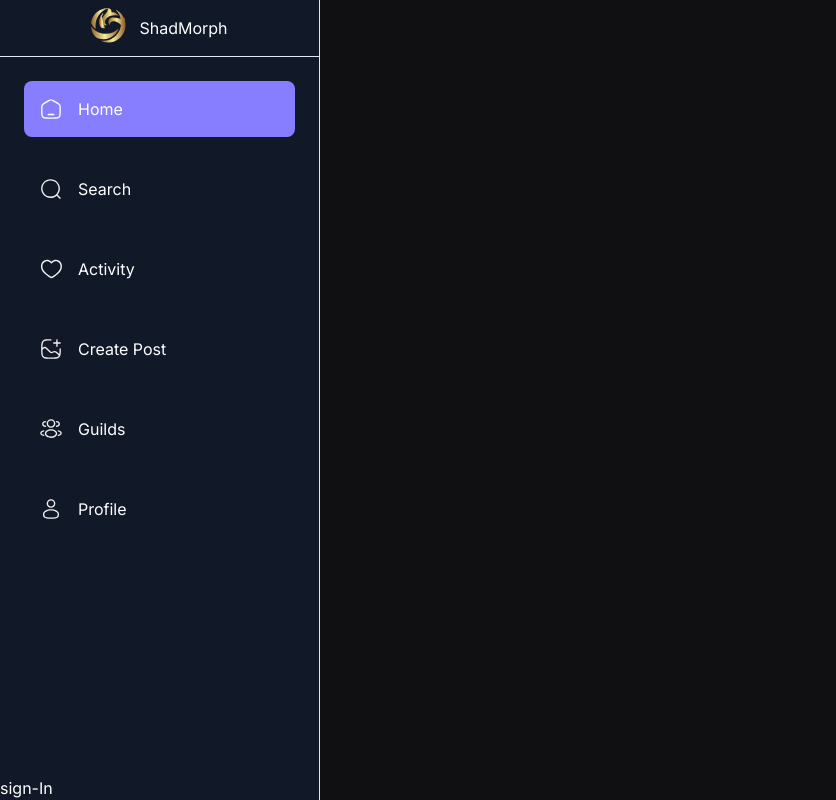
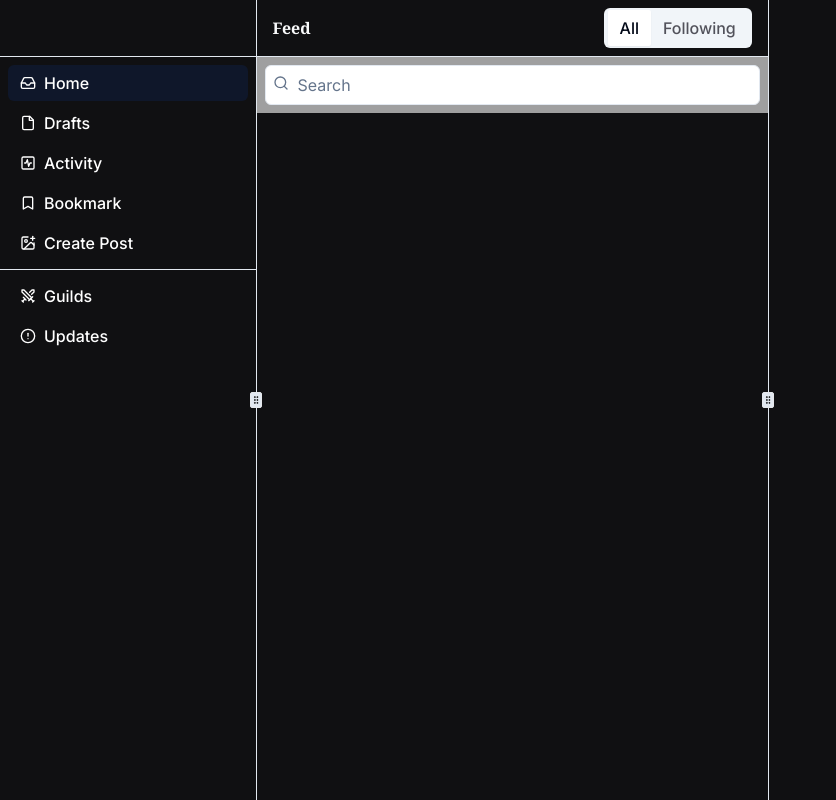
Before and after one commit to shadow-ryu/shadow-morph, a Next.js app: page / in a window 1280 px wide. Shown: the whole page, without its empty margins (0-836 px from the left). Built offline with nearby package versions, Linux system fonts and the light colour scheme; no server answers.

Commit message:
social media dashboard revamp and redesign part 1

```diff
--- a/app/(root)/layout.tsx
+++ b/app/(root)/layout.tsx
@@ -1,14 +1,10 @@
-import BottomNav from "@/components/common/BottomNav";
-import LeftSidebar from "@/components/common/LSideBar";
-import Navbar from "@/components/common/Navbar";
-import RightSidebar from "@/components/common/RSidebar";
+
 import Providers from "@/components/custom-ui/Provider";
 import { Toaster } from "@/components/ui/toaster";
 import { ClerkProvider } from "@clerk/nextjs";
 import { QueryClient, QueryClientProvider } from "@tanstack/react-query";
 import type { Metadata } from "next";
 import { Inter } from "next/font/google";
-import { headers } from "next/headers";
 import "../globals.css";
 
 const inter = Inter({ subsets: ["latin"] });
@@ -28,21 +24,11 @@ export default function RootLayout({
       <Providers>
         <html lang="en">
           <body
-            className={`${inter.className} w-full h-screen bg-dark-3`}
+            className={`${inter.className} w-full h-screen`}
             suppressHydrationWarning={true}
           >
-            <section className="flex-col w-full h-full">
-              <main className="flex flex-row">
-                <LeftSidebar />
+            {children}
 
-                <div className="h-screen w-full  ">{children}</div>
-
-                {/* @ts-ignore */}
-                {/* <RightSidebar /> */}
-              </main>
-
-              <BottomNav />
-            </section>
             <Toaster />
           </body>
         </html>
--- a/app/(root)/page.tsx
+++ b/app/(root)/page.tsx
@@ -1,12 +1,19 @@
-import BottomNav from '@/components/common/BottomNav'
-import LeftSidebar from '@/components/common/LSideBar'
-import PreviewScreen from '@/components/custom-ui/personalize/PreviewScreen'
-import Image from 'next/image'
+import BottomNav from "@/components/common/BottomNav";
+import LeftSidebar from "@/components/common/LSideBar";
+import Dashboard from "@/components/custom-ui/Dashboard";
+import PreviewScreen from "@/components/custom-ui/personalize/PreviewScreen";
+import Image from "next/image";
+import { cookies } from "next/headers";
+const Home = () => {
 
-export default function Home() {
+
   return (
-    <main className="flex min-h-screen flex-col items-center justify-between p-24">
-
+    <main className="h-screen w-full bg-dark-3">
+      <Dashboard
+        accounts={[]}
+        navCollapsedSize={3}
+      />
     </main>
-  )
-}
+  );
+};
+export default Home;
--- a/components/common/Navbar.tsx
+++ b/components/common/Navbar.tsx
@@ -1,32 +1,72 @@
-"use client"
-import { SignedIn, SignOutButton, UserButton } from "@clerk/nextjs";
+"use client";
+
 import Link from "next/link";
-import { usePathname } from "next/navigation";
+import { LucideIcon } from "lucide-react";
 
-// import { Icons } from './Icons'
+import { cn } from "@/lib/utils";
+import { Tooltip, TooltipContent, TooltipTrigger } from "../ui/tooltip";
+import { buttonVariants } from "../ui/button";
 
-const Navbar = () => {
+interface NavProps {
+  isCollapsed: boolean;
+  links: {
+    title: string;
+    label?: string;
+    icon: LucideIcon;
+    route: string;
+    variant: "default" | "ghost";
+  }[];
+}
 
-  const pathname = usePathname();
-
-  // const { userId } = useAuth();
-
+export function Nav({ links, isCollapsed }: NavProps) {
+  console.log(isCollapsed);
   return (
-    <div className="fixed top-0 inset-x-0 h-fit bg-zinc-100 border-b border-zinc-300 z-30 py-2 md:py-4 ">
-      <div className="container max-w-7xl h-full mx-auto flex items-center justify-between gap-2">
-        {/* logo */}
-
-
-        {/* search bar */}
-        {/* <SearchBar /> */}
-
-        {/* actions */}
-        <SignedIn>
-          <UserButton/>
-        </SignedIn>
-      </div>
+    <div
+      data-collapsed={isCollapsed}
+      className="group flex flex-col gap-4 py-2 data-[collapsed=true]:py-2"
+    >
+      <nav className="grid gap-1 px-2 group-[[data-collapsed=true]]:justify-center group-[[data-collapsed=true]]:px-2">
+        {links.map((link, index) =>
+          isCollapsed ? (
+            <Tooltip key={index} delayDuration={0}>
+              <TooltipTrigger asChild>
+                <Link
+                  href={link.route}
+                  className={cn(
+                    buttonVariants({ variant: link.variant, size: "icon" }),
+                    "h-9 w-9",
+                    link.variant === "default" &&
+                      "bg-transparent text-white hover:bg-gray-100 hover:text-black"
+                  )}
+                >
+                  <link.icon className="h-4 w-4 hover:text-black text-white" />
+                  <span className="sr-only">{link.title}</span>
+                </Link>
+              </TooltipTrigger>
+              <TooltipContent
+                side="right"
+                className="flex   :text-black items-center gap-4"
+              >
+                <p className=" ">{link.title}</p>
+              </TooltipContent>
+            </Tooltip>
+          ) : (
+            <Link
+              key={index}
+              href={link.route}
+              className={cn(
+                buttonVariants({ variant: link.variant, size: "sm" }),
+                // link.variant === "default" &&
+                " text-white  hover:text-black",
+                "justify-start"
+              )}
+            >
+              <link.icon className="mr-2 h-4 w-4" />
+              <p className=" text-white  hover:text-black" >{link.title}</p>
+            </Link>
+          )
+        )}
+      </nav>
     </div>
   );
-};
-
-export default Navbar;
+}
--- /dev/null
+++ b/components/custom-ui/Dashboard.tsx
@@ -0,0 +1,184 @@
+"use client";
+
+import {
+  ActivitySquare,
+  AlertCircle,
+  Archive,
+  ArchiveX,
+  Bookmark,
+  File,
+  ImagePlus,
+  Inbox,
+  MessagesSquare,
+  PenBox,
+  Search,
+  Send,
+  ShoppingCart,
+  Swords,
+  Trash2,
+  Users2,
+} from "lucide-react";
+import { Separator } from "../ui/separator";
+import { Nav } from "../common/Navbar";
+import { Tabs, TabsContent, TabsList, TabsTrigger } from "../ui/tabs";
+import { Input } from "../ui/input";
+import { TooltipProvider } from "../ui/tooltip";
+import {
+  ResizableHandle,
+  ResizablePanel,
+  ResizablePanelGroup,
+} from "../ui/resizable";
+import { cn } from "@/lib/utils";
+import { useState } from "react";
+import { Panel } from "react-resizable-panels";
+
+interface MailProps {
+  accounts: {
+    label: string;
+    email: string;
+    icon: React.ReactNode;
+  }[];
+  //   mails: Mail[]
+  navCollapsedSize: number;
+}
+
+export default function Dashboard({ accounts, navCollapsedSize }: MailProps) {
+  const [isCollapsed, setIsCollapsed] = useState(false);
+  const [defaultLayout, setDefaultLayout] = useState([20, 40, 40]);
+  //   const [mail] = useMail()
+
+  return (
+    <TooltipProvider delayDuration={0}>
+      <ResizablePanelGroup
+        direction="horizontal"
+        onLayout={(sizes: number[]) => {
+          //   document.cookie = `react-resizable-panels:layout=${JSON.stringify(
+          //     sizes
+          //   )}`;
+          console.log(sizes);
+          setDefaultLayout(sizes);
+        }}
+        className="h-full max-h-[800px] items-stretch"
+      >
+        <ResizablePanel
+          defaultSize={defaultLayout[0]}
+          collapsedSize={navCollapsedSize}
+          collapsible={true}
+          minSize={10}
+          maxSize={20}
+          onResize={(e) => {
+            console.log(Math.floor(e), "eeeee");
+            let collapsed = Math.floor(e) <= 10;
+            setIsCollapsed(collapsed);
+          }}
+          className={cn(
+            isCollapsed &&
+              "min-w-[50px] transition-all duration-300 ease-in-out"
+          )}
+        >
+          <div
+            className={cn(
+              "flex h-[56px] items-center justify-center",
+              isCollapsed ? "h-[52px]" : "px-2"
+            )}
+          >
+            {/* <AccountSwitcher isCollapsed={isCollapsed} accounts={accounts} /> */}
+            <div className="h-4"></div>
+          </div>
+          <Separator />
+          <Nav
+            isCollapsed={isCollapsed}
+            links={[
+              {
+                title: "Home",
+                icon: Inbox,
+                route: "/",
+                variant: "default",
+              },
+              {
+                title: "Drafts",
+                route: "/drafts",
+                icon: File,
+                variant: "ghost",
+              },
+              {
+                title: "Activity",
+                route: "/activity",
+                icon: ActivitySquare,
+                variant: "ghost",
+              },
+
+              {
+                title: "Bookmark",
+                route: "/bookmark",
+                icon: Bookmark,
+                variant: "ghost",
+              },
+              {
+                title: "Create Post",
+                route: "",
+                icon: ImagePlus,
+                variant: "ghost",
+              },
+            ]}
+          />
+          <Separator />
+          <Nav
+            isCollapsed={isCollapsed}
+            links={[
+              {
+                title: "Guilds",
+                route: "/guilds",
+                icon: Swords,
+                variant: "ghost",
+              },
+              {
+                title: "Updates",
+                route: "/app_updates",
+                icon: AlertCircle,
+                variant: "ghost",
+              },
+            ]}
+          />
+        </ResizablePanel>
+        <ResizableHandle withHandle />
+        <ResizablePanel defaultSize={defaultLayout[1]} minSize={30}>
+          <Tabs defaultValue="all">
+            <div className="flex items-center px-4 py-2">
+              <h1 className="text-xl font-bold text-gray-50  font-serif">
+                Feed
+              </h1>
+              <TabsList className="ml-auto">
+                <TabsTrigger
+                  value="all"
+                  className="text-zinc-600 dark:text-zinc-200"
+                >
+                  All
+                </TabsTrigger>
+                <TabsTrigger
+                  value="following"
+                  className="text-zinc-600 dark:text-zinc-200"
+                >
+                  Following
+                </TabsTrigger>
+              </TabsList>
+            </div>
+            <Separator />
+            <div className="bg-background/95 p-2 backdrop-blur supports-[backdrop-filter]:bg-background/60">
+              <form>
+                <div className="relative">
+                  <Search className="absolute left-2 top-2.5 h-4 w-4 text-muted-foreground" />
+                  <Input placeholder="Search" className="pl-8" />
+                </div>
+              </form>
+            </div>
+            <TabsContent value="all" className="m-0"></TabsContent>
+            <TabsContent value="following" className="m-0"></TabsContent>
+          </Tabs>
+        </ResizablePanel>
+        <ResizableHandle withHandle />
+        <ResizablePanel defaultSize={defaultLayout[2]}></ResizablePanel>
+      </ResizablePanelGroup>
+    </TooltipProvider>
+  );
+}
--- /dev/null
+++ b/components/ui/resizable.tsx
@@ -0,0 +1,43 @@
+import { GripVertical } from "lucide-react"
+import * as ResizablePrimitive from "react-resizable-panels"
+
+import { cn } from "@/lib/utils"
+
+const ResizablePanelGroup = ({
+  className,
+  ...props
+}: React.ComponentProps<typeof ResizablePrimitive.PanelGroup>) => (
+  <ResizablePrimitive.PanelGroup
+    className={cn(
+      "flex h-full w-full data-[panel-group-direction=vertical]:flex-col",
+      className
+    )}
+    {...props}
+  />
+)
+
+const ResizablePanel = ResizablePrimitive.Panel
+
+const ResizableHandle = ({
+  withHandle,
+  className,
+  ...props
+}: React.ComponentProps<typeof ResizablePrimitive.PanelResizeHandle> & {
+  withHandle?: boolean
+}) => (
+  <ResizablePrimitive.PanelResizeHandle
+    className={cn(
+      "relative flex w-px items-center justify-center bg-border after:absolute after:inset-y-0 after:left-1/2 after:w-1 after:-translate-x-1/2 focus-visible:outline-none focus-visible:ring-1 focus-visible:ring-ring focus-visible:ring-offset-1 data-[panel-group-direction=vertical]:h-px data-[panel-group-direction=vertical]:w-full data-[panel-group-direction=vertical]:after:left-0 data-[panel-group-direction=vertical]:after:h-1 data-[panel-group-direction=vertical]:after:w-full data-[panel-group-direction=vertical]:after:-translate-y-1/2 data-[panel-group-direction=vertical]:after:translate-x-0 [&[data-panel-group-direction=vertical]>div]:rotate-90",
+      className
+    )}
+    {...props}
+  >
+    {withHandle && (
+      <div className="z-10 flex h-4 w-3 items-center justify-center rounded-sm border bg-border">
+        <GripVertical className="h-2.5 w-2.5" />
+      </div>
+    )}
+  </ResizablePrimitive.PanelResizeHandle>
+)
+
+export { ResizablePanelGroup, ResizablePanel, ResizableHandle }
--- a/package.json
+++ b/package.json
@@ -55,6 +55,7 @@
     "react-colorful": "^5.6.1",
     "react-dom": "^18.2.0",
     "react-hook-form": "^7.47.0",
+    "react-resizable-panels": "^1.0.5",
     "react-textarea-autosize": "^8.5.3",
     "svix": "^1.13.0",
     "tailwind-merge": "^1.14.0",
```
Also changed, not shown: 1 other file (tests, documents, lock files or other folders).
